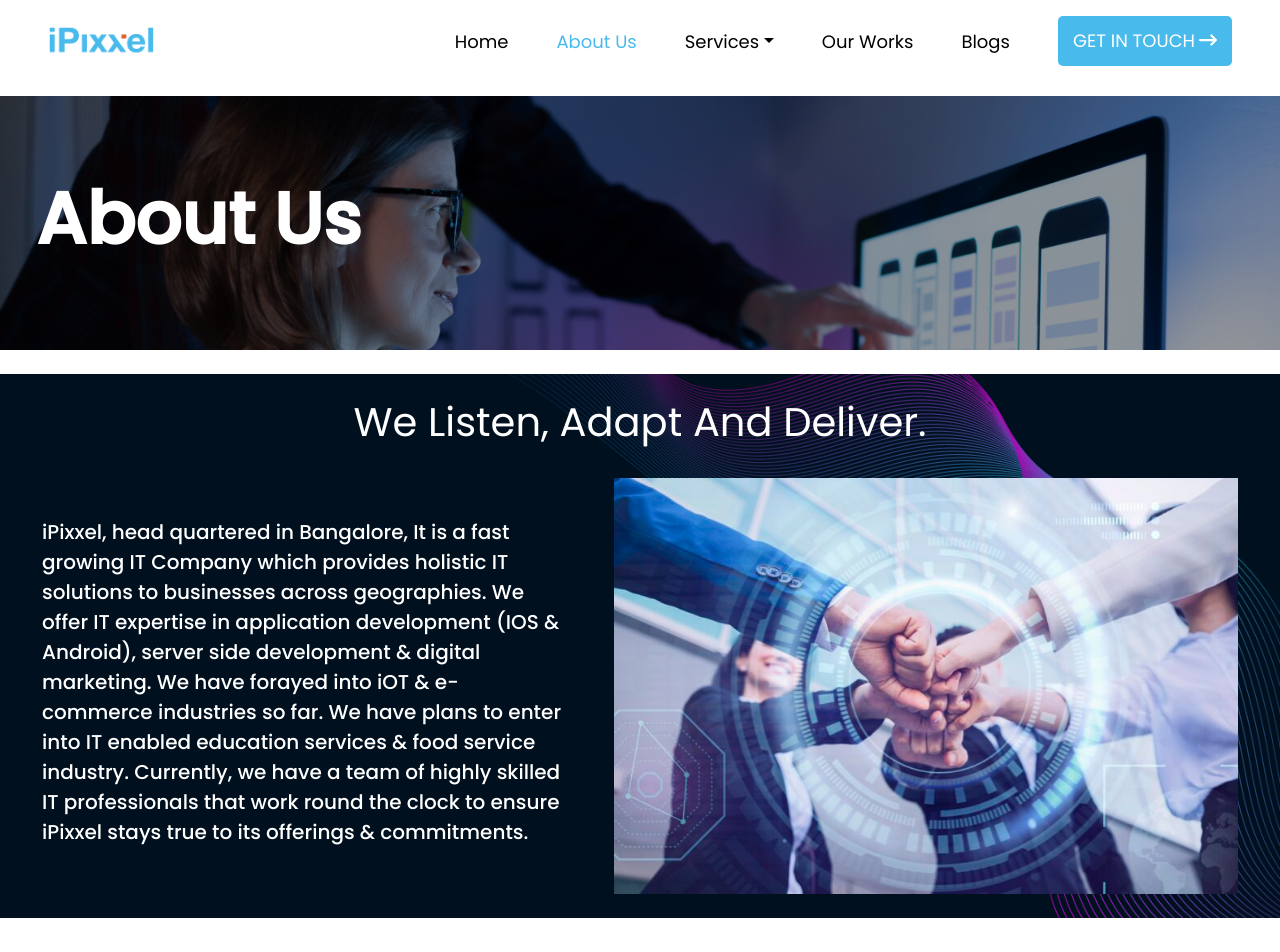
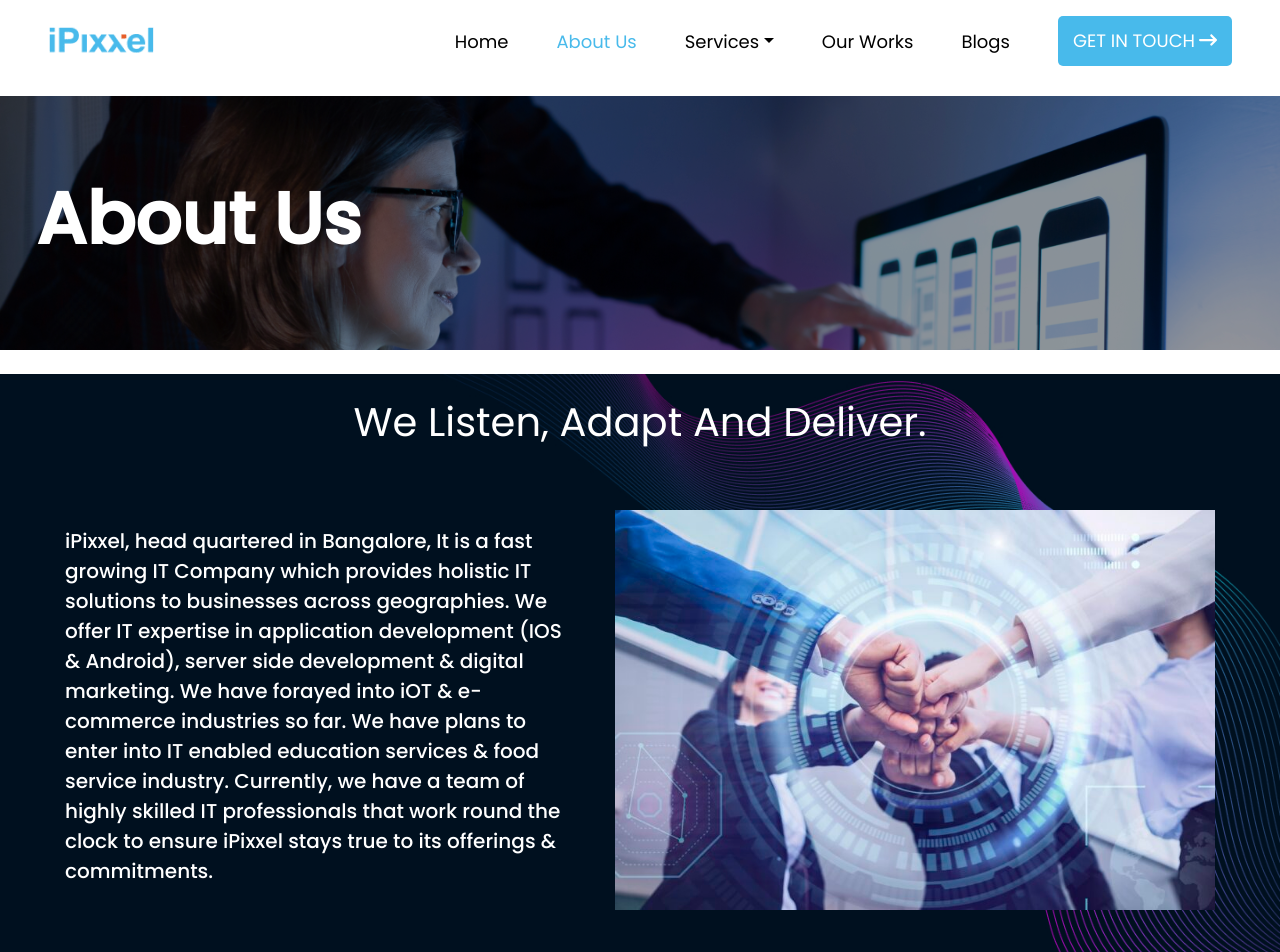
Before and after one commit to Shivam367-glitch/Ipixxel, a React (Vite) app: page /about-us in a window 1280 px wide. Shown: the top 952 px of the page. Built offline with nearby package versions, Linux system fonts and the light colour scheme.

Commit message:
changes in description Section

```diff
--- a/src/components/DescriptionSection.jsx
+++ b/src/components/DescriptionSection.jsx
@@ -8,18 +8,19 @@ const DescriptionSection = (props) => {
     <Row className="mx-lg-3  text-white py-4">
         <Col className="col-12 text-md-center">
         <p className="display-6 fw-light">{heading}</p>
+
         </Col>
-        <Col className="container-md  col-12 m-md-0 p-md-0 py-5 mt-md-3">
-          <Container fluid={true} className="m-md-0 p-md-0">
+        <Col className="container-md  col-12  py-5  ">
+          <Container fluid={true}>
           <Row  className="justify-content-around ">
-            <Col className="col-1 2 col-md-5 align-self-md-center m-0 p-0">
+            <Col className="col-12 col-md-5 align-self-md-center m-0 p-0">
               {
                 paragraphs.map((para, ind) => (
                   <p className="fw-medium mt-2 fs-5 text-justify" key={ind}>{para}</p>
               ))
               }
             </Col>
-            <Col className="col-12 col-md-6 mt-2 m-md-0 p-0 text-center">
+            <Col className="col-12 col-md-6 mt-2 m-md-0 p-0">
                 <img decoding="async"  src={imgInfo.src} className="img-fluid wow animate__animated animate__backInRight" alt=""
                 srcSet={imgInfo.srcSet} sizes={imgInfo.sizes}></img>
             </Col>
```
